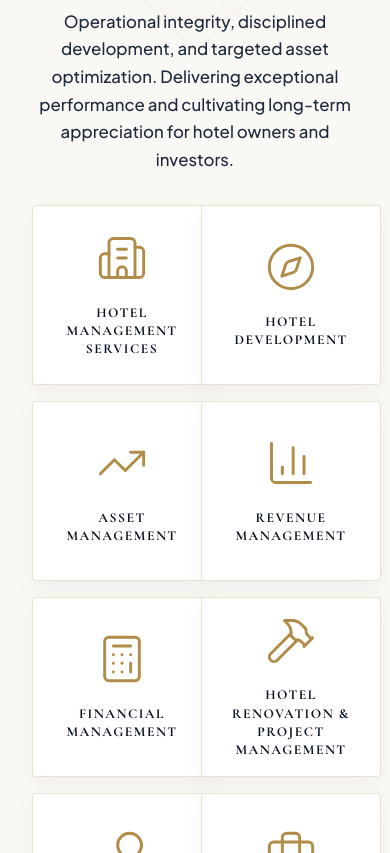
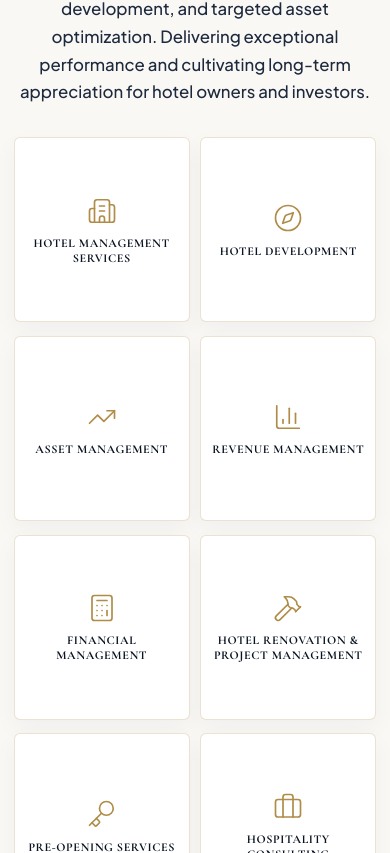
Before and after one commit to Rockynaveen/las-colinas-new, a React (Vite) app: page / in a window 390 px wide. Shown: the part 2191-3044 px from the top of the page. Built offline with nearby package versions, Linux system fonts and the light colour scheme.

Commit message:
feat: add CSS styling for the services section components and responsive grid layouts

```diff
--- a/src/styles/services.css
+++ b/src/styles/services.css
@@ -659,17 +659,39 @@
 }
 
 @media (max-width: 640px) {
+  .lchm-home-services-section {
+    padding: 3rem 0.85rem 4rem;
+    scroll-margin-top: 90px;
+  }
+
   .lchm-home-services-grid {
     grid-template-columns: repeat(2, 1fr);
-    gap: 1rem 0.75rem;
+    gap: 0.85rem 0.65rem;
+    margin-bottom: 2.5rem;
   }
 
   .lchm-square-service-card {
-    min-height: 180px;
-    padding: 1.25rem 0.75rem;
+    min-height: 185px;
+    height: 100%;
+    aspect-ratio: auto;
+    padding: 1.25rem 0.5rem 1.1rem;
+    border-radius: 6px;
+  }
+
+  .lchm-square-icon-ring {
+    margin-bottom: 0.65rem !important;
+  }
+
+  .lchm-square-icon {
+    width: 30px !important;
+    height: 30px !important;
   }
 
   .lchm-square-card-title {
-    font-size: 0.85rem;
+    font-size: 0.75rem !important;
+    font-weight: 700;
+    line-height: 1.25;
+    letter-spacing: 0.05em;
+    max-width: 100%;
   }
 }
```
